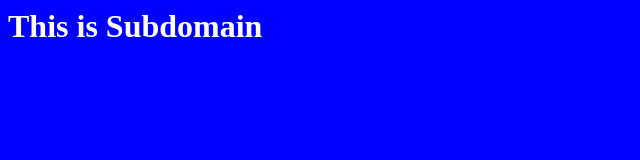
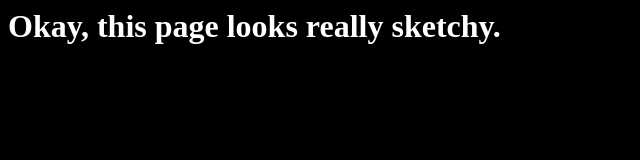
Before and after one commit to illyamarkov/cptr, a plain HTML site: page index.html in a window 1280 px wide. Shown: the whole page, without its empty margins (0-640 px from the left). Drawn offline with Linux system fonts and the light colour scheme.

Commit message:
Update index.html

```diff
--- a/index.html
+++ b/index.html
@@ -1,8 +1,8 @@
 <html>
   <body>
-    <h1>This is Subdomain</h1>
+    <h1>Okay, this page looks really sketchy.</h1>
     <style>
-     body { background-color:blue;
+     body { background-color:#000;
       color:#FFF;}
     </style>
   </body>
```
